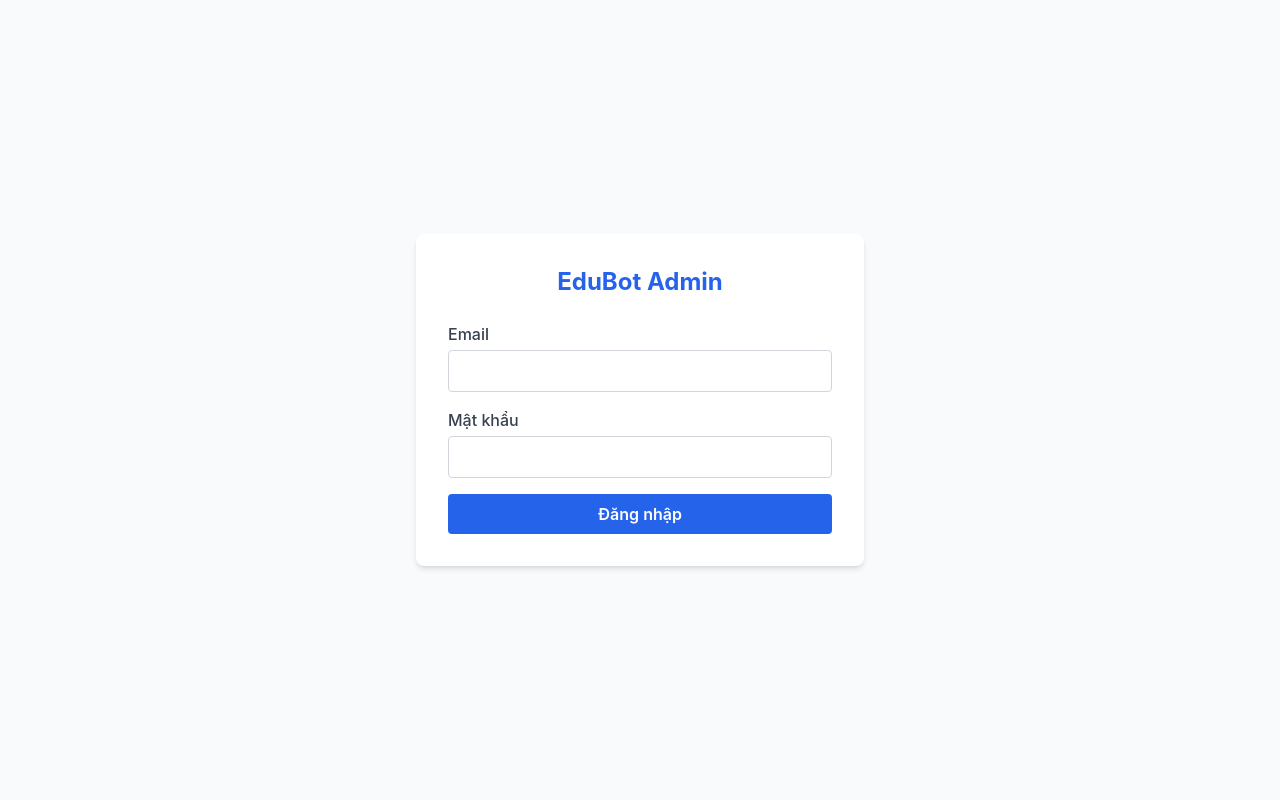
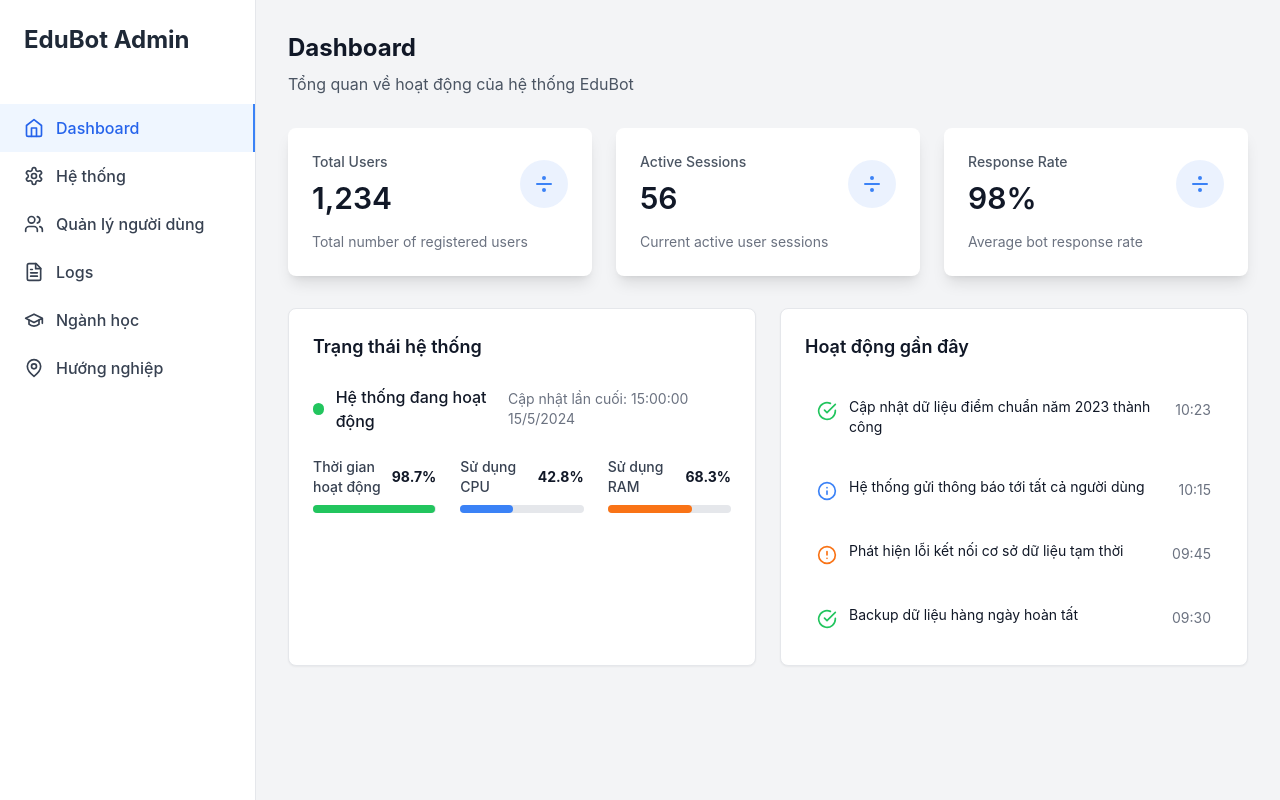
Before and after one commit to duchuy188/SWD392-SU25-AdminDashboard, a React (Vite) app: page / in a window 1280 px wide. Built offline with nearby package versions, Linux system fonts and the light colour scheme; no server answers; sample sign-in values are in the browser's storage.

Commit message:
update-build-fix

```diff
--- a/src/App.tsx
+++ b/src/App.tsx
@@ -1,14 +1,13 @@
-import React from 'react';
 import { BrowserRouter as Router, Routes, Route } from 'react-router-dom';
+import LoginPage from './components/LoginPage';
 import DashboardPage from './components/DashboardPage';
-import LoginPage from './components/LoginPage';
 
 function App() {
   return (
     <Router>
       <Routes>
-        <Route path="/" element={<LoginPage />} />
-        <Route path="/dashboard" element={<DashboardPage />} />
+        <Route path="/login" element={<LoginPage />} />
+        <Route path="/" element={<DashboardPage />} />
         {/* Có thể thêm các route khác ở đây */}
       </Routes>
     </Router>
--- a/src/components/DashboardPage.tsx
+++ b/src/components/DashboardPage.tsx
@@ -1,6 +1,6 @@
 import React, { useState, useEffect } from 'react';
-import { Sidebar } from './Sidebar';
-import { MetricCard } from './MetricCard';
+import Sidebar from './Sidebar';
+import MetricCard from './MetricCard';
 import { SystemStatus } from './SystemStatus';
 import { RecentActivity } from './RecentActivity';
 import UserManagement from './UserManagement';
@@ -8,7 +8,8 @@ import {
   Users,
   MessageSquare,
   Target,
-  Clock
+  Clock,
+  DivideIcon
 } from 'lucide-react';
 
 function DashboardPage() {
@@ -27,45 +28,27 @@ function DashboardPage() {
 
   const metrics = [
     {
-      title: 'Người dùng trực tuyến',
-      value: '245',
-      change: '+5.2%',
-      trend: 'up' as const,
-      icon: Users,
-      iconBgColor: 'bg-blue-100',
-      iconColor: 'text-blue-600'
+      title: "Total Users",
+      value: "1,234",
+      description: "Total number of registered users",
+      icon: DivideIcon
     },
     {
-      title: 'Tổng phiên chat',
-      value: '1879',
-      change: '+12.8%',
-      trend: 'up' as const,
-      icon: MessageSquare,
-      iconBgColor: 'bg-purple-100',
-      iconColor: 'text-purple-600'
+      title: "Active Sessions",
+      value: "56",
+      description: "Current active user sessions",
+      icon: DivideIcon
     },
     {
-      title: 'Tỷ lệ hoàn thành',
-      value: '73.4%',
-      change: '+3.6%',
-      trend: 'up' as const,
-      icon: Target,
-      iconBgColor: 'bg-cyan-100',
-      iconColor: 'text-cyan-600'
-    },
-    {
-      title: 'Thời gian phản hồi',
-      value: '1.2s',
-      change: '+0.3s',
-      trend: 'down' as const,
-      icon: Clock,
-      iconBgColor: 'bg-indigo-100',
-      iconColor: 'text-indigo-600'
+      title: "Response Rate",
+      value: "98%",
+      description: "Average bot response rate",
+      icon: DivideIcon
     }
   ];
 
   return (
-    <div className="flex h-screen bg-gray-50">
+    <div className="flex h-screen bg-gray-100">
       <Sidebar activeItem={activeItem} onItemClick={setActiveItem} />
 
       <div className="flex-1 overflow-auto">
@@ -75,17 +58,17 @@ function DashboardPage() {
           ) : (
             <>
               <div className="mb-8">
-                <h1 className="text-3xl font-bold text-blue-600">Dashboard</h1>
+                <h1 className="text-2xl font-bold text-gray-900">Dashboard</h1>
                 <p className="text-gray-600 mt-2">Tổng quan về hoạt động của hệ thống EduBot</p>
               </div>
 
-              <div className="grid grid-cols-1 md:grid-cols-2 xl:grid-cols-4 gap-6 mb-8">
+              <div className="grid grid-cols-1 md:grid-cols-2 lg:grid-cols-3 gap-6 mb-8">
                 {metrics.map((metric, index) => (
                   <MetricCard key={index} {...metric} />
                 ))}
               </div>
 
-              <div className="space-y-8">
+              <div className="grid grid-cols-1 lg:grid-cols-2 gap-6">
                 <SystemStatus />
                 <RecentActivity />
               </div>
--- a/src/components/MetricCard.tsx
+++ b/src/components/MetricCard.tsx
@@ -3,42 +3,26 @@ import { DivideIcon as LucideIcon } from 'lucide-react';
 
 interface MetricCardProps {
   title: string;
-  value: string;
-  change: string;
-  trend: 'up' | 'down';
-  icon: LucideIcon;
-  iconBgColor: string;
-  iconColor: string;
+  value: string | number;
+  description: string;
+  icon: typeof LucideIcon;
 }
 
-export function MetricCard({
-  title,
-  value,
-  change,
-  trend,
-  icon: Icon,
-  iconBgColor,
-  iconColor
-}: MetricCardProps) {
+const MetricCard: React.FC<MetricCardProps> = ({ title, value, description, icon: Icon }) => {
   return (
-    <div className="bg-white rounded-lg shadow-sm border border-gray-200 p-6 transition-all hover:shadow-md">
+    <div className="bg-white rounded-lg shadow-lg p-6">
       <div className="flex items-center justify-between">
-        <div className="flex-1">
+        <div>
           <p className="text-sm font-medium text-gray-600">{title}</p>
-          <p className="text-2xl font-bold text-gray-900 mt-2">{value}</p>
-          <div className="flex items-center mt-2">
-            <span className={`text-sm font-medium ${
-              trend === 'up' ? 'text-green-600' : 'text-red-600'
-            }`}>
-              {trend === 'up' ? '↗' : '↘'} {change}
-            </span>
-            <span className="text-sm text-gray-500 ml-1">so với tuần trước</span>
-          </div>
+          <p className="mt-2 text-3xl font-semibold text-gray-900">{value}</p>
         </div>
-        <div className={`${iconBgColor} rounded-lg p-3 ml-4`}>
-          <Icon className={`w-6 h-6 ${iconColor}`} />
+        <div className="p-3 bg-blue-500 bg-opacity-10 rounded-full">
+          <Icon className="h-6 w-6 text-blue-500" />
         </div>
       </div>
+      <p className="mt-4 text-sm text-gray-500">{description}</p>
     </div>
   );
-}
+};
+
+export default MetricCard;
--- a/src/components/Sidebar.tsx
+++ b/src/components/Sidebar.tsx
@@ -1,4 +1,5 @@
 import React from 'react';
+import { Link } from 'react-router-dom';
 import {
   Home,
   Settings,
@@ -23,7 +24,7 @@ const menuItems = [
   { id: 'career', label: 'Hướng nghiệp', icon: MapPin },
 ];
 
-export function Sidebar({ activeItem, onItemClick }: SidebarProps) {
+const Sidebar: React.FC<SidebarProps> = ({ activeItem, onItemClick }) => {
   // Lấy role từ localStorage
   let role = '';
   try {
@@ -40,35 +41,31 @@ export function Sidebar({ activeItem, onItemClick }: SidebarProps) {
   });
 
   return (
-    <div className="w-64 bg-white border-r border-gray-200 h-screen">
-      <div className="p-6 border-b border-gray-200">
-        <div className="flex items-center font-bold text-xl">
-          <School className="text-blue-700" size={32} />
-          <span className="ml-3 text-blue-700 font-bold">EduBot</span>
-        </div>
+    <div className="bg-white h-screen w-64 border-r border-gray-200">
+      <div className="p-6">
+        <h2 className="text-2xl font-bold text-gray-800">EduBot Admin</h2>
       </div>
-
       <nav className="mt-6">
         {filteredMenuItems.map((item) => {
           const IconComponent = item.icon;
           const isActive = activeItem === item.id;
 
           return (
-            <button
+            <Link
               key={item.id}
-              onClick={() => onItemClick(item.id)}
-              className={`w-full flex items-center px-6 py-3 text-left transition-colors ${
-                isActive
-                  ? 'bg-primary-50 text-primary-600 border-r-2 border-primary-500'
-                  : 'text-gray-600 hover:bg-gray-50 hover:text-gray-900'
+              to={`/${item.id}`}
+              className={`flex items-center px-6 py-3 text-gray-700 hover:bg-gray-100 ${
+                isActive ? 'bg-primary-50 text-primary-600 border-r-2 border-primary-500' : ''
               }`}
             >
               <IconComponent className="w-5 h-5 mr-3" />
               <span className="font-medium">{item.label}</span>
-            </button>
+            </Link>
           );
         })}
       </nav>
     </div>
   );
-}
+};
+
+export default Sidebar;
--- a/src/components/UserManagement.tsx
+++ b/src/components/UserManagement.tsx
@@ -10,7 +10,7 @@ const UserManagement: React.FC = () => {
   const [loading, setLoading] = useState(true);
   const [error, setError] = useState('');
   const [page, setPage] = useState(1);
-  const [limit, setLimit] = useState(10);
+  const [limit] = useState(10);
   const [totalPages, setTotalPages] = useState(1);
   const [totalItems, setTotalItems] = useState(0);
   const [selectedRole, setSelectedRole] = useState<'all' | 'student' | 'admin'>('all');
```
Also changed, not shown: tsconfig.json (added, +25 -0 lines), tsconfig.node.json (added, +10 -0 lines).
